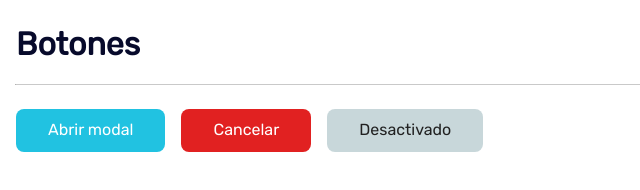
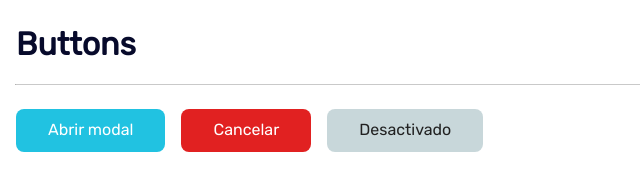
Before and after one commit to OrlandoBricenoB/tutorial-componentes-con-html, a plain HTML site: page index.html in a window 1280 px wide. Shown: the part 350-540 px from the top of the page, 0-640 px from the left. Drawn offline with Linux system fonts and the light colour scheme.

Commit message:
fix: Traducción: Botones -> Buttons

```diff
--- a/index.html
+++ b/index.html
@@ -38,7 +38,7 @@
   <!-- END CONTAINERS -->
 
   <!-- BUTTONS TITLE -->
-  <h1>Botones</h1>
+  <h1>Buttons</h1>
   <hr>
   <!-- END BUTTONS TITLE -->
 
```
